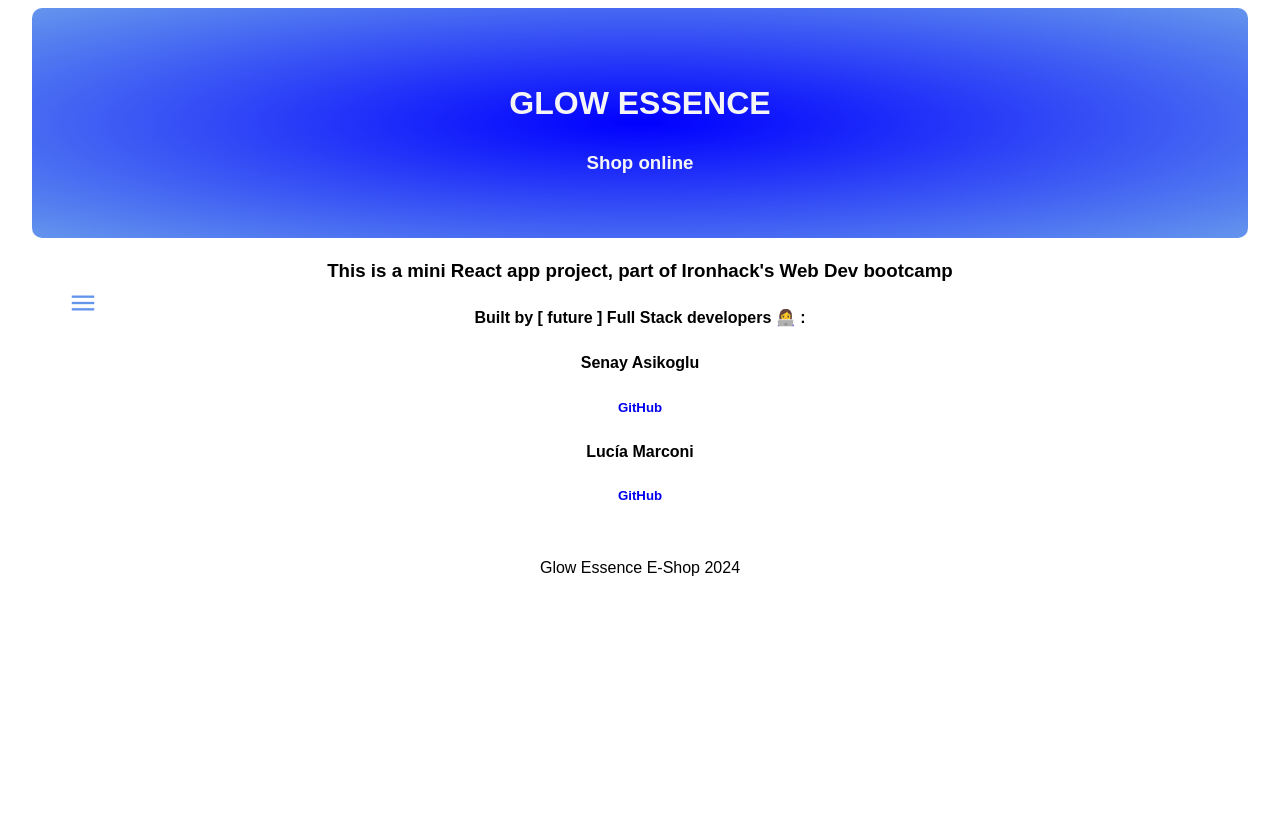
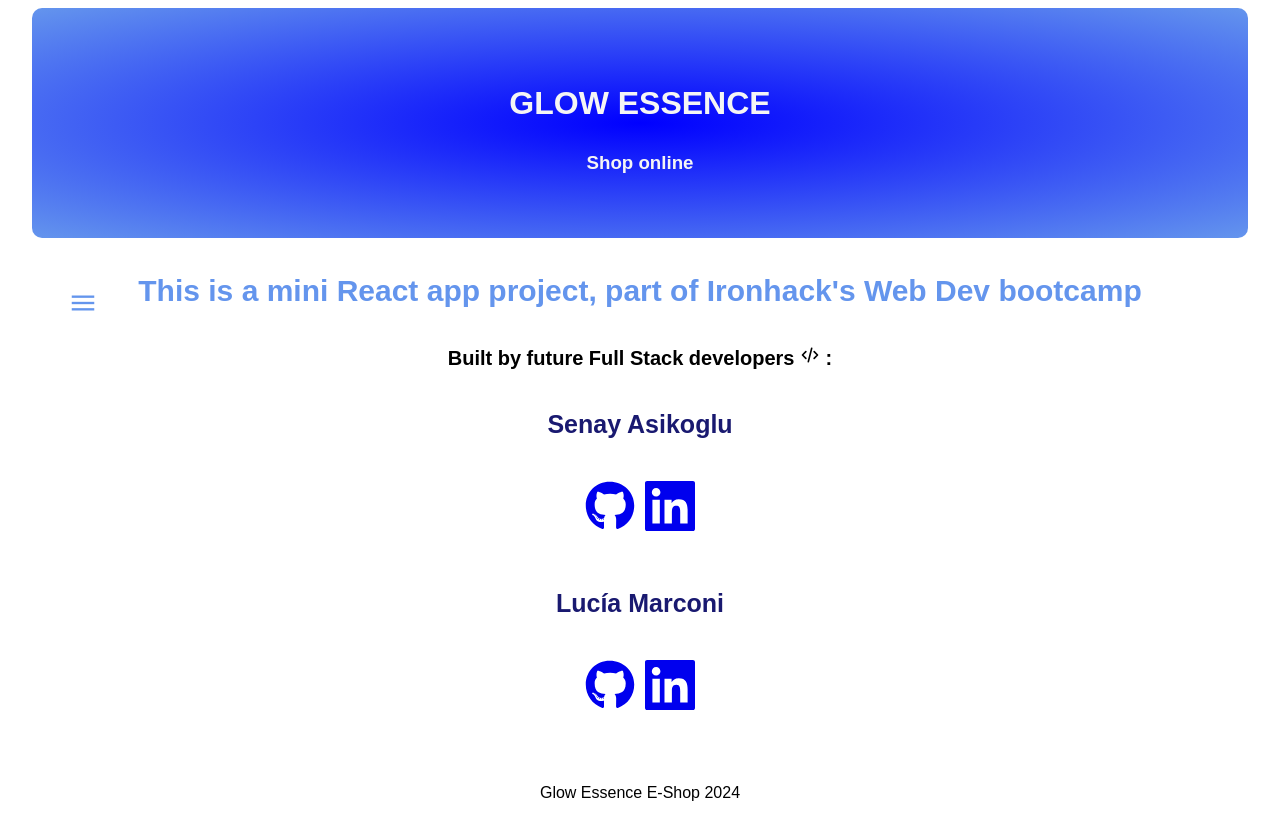
Before and after one commit to senayasikoglu/react-mini-e-commerce-project, a React (Vite) app: page /about in a window 1280 px wide. Built offline with nearby package versions, Linux system fonts and the light colour scheme.

Commit message:
Add styles to About and some other details

```diff
--- a/src/App.css
+++ b/src/App.css
@@ -66,7 +66,6 @@
   display: flex;
   flex-direction: column;
   justify-content: space-between;
-
   box-shadow:  0px 15px 15px rgb(164, 187, 229);
 
 }
@@ -94,7 +93,7 @@
   margin: 0 auto;
 }
 .details-text{
-font-size: 15px;
+font-size: 18px;
 }
 .add-form{
   display: flex;
@@ -116,6 +115,8 @@
 .item-details{
   margin-top: 50px;
   margin-bottom: 150px;
+  font-size: 15px;
+
 }
 .menu-icon {
   width: 50px;
@@ -133,11 +134,13 @@
 }
 
 .add-form h3{
-  font-size: 30px;
-  color: navy;
+  font-size: 25px;
+  color: blue;
 }
 .add-form{
-border: 1px solid navy;
+  border: 1px cornflowerblue solid;
+box-shadow:  0px 15px 15px rgb(164, 187, 229);
+border-radius: 10px;
 margin: 0 auto;
 width: 40%;
 }
@@ -182,7 +185,7 @@
   cursor: pointer;
 }
 .trash:hover{
-  color: tomato;
+  color: red;
 }
 
 .btn {
@@ -235,3 +238,20 @@
   width: 120px;
   margin: 20px;
 }
+.subtitle{
+  color: black;
+  font-size: 20px;
+}
+.name{
+  font-size: 25px;
+  color: midnightblue
+}
+
+.about-title{
+  color: cornflowerblue;
+  font-size: 30px;
+}
+.about-link{
+  font-size: 50px;
+  margin: 5px
+}
--- a/src/App.jsx
+++ b/src/App.jsx
@@ -28,7 +28,7 @@
 
   const updateProduct = (editedItem) => {
     console.log("updateProduct method....");
-    let index = productsToDisplay.findIndex(product => product.id === editedItem.id );
+    let index = productsToDisplay.findIndex(product => product.id === editedItem.id);
 
     let newList = productsToDisplay;
 
@@ -56,10 +56,10 @@
       <Routes>
         <Route path="/" element={<Dashboard productsToDisplay={productsToDisplay}
           deleteProduct={deleteProduct}
-                                            addProduct={addProduct}  />} />
+          addProduct={addProduct} />} />
         <Route path="/about" element={<About />} />
         <Route path="/itemdetails/:itemId"
-          element={<ItemDetails updateProduct={updateProduct} products={productsToDisplay} />}  />
+          element={<ItemDetails updateProduct={updateProduct} products={productsToDisplay} />} />
         <Route path="*" element={<NotFound />} />
       </Routes>
 
--- a/src/components/About.jsx
+++ b/src/components/About.jsx
@@ -1,20 +1,26 @@
+import { FaGithub } from "react-icons/fa";
+import { TbCode } from "react-icons/tb";
+import { GrLinkedin } from "react-icons/gr";
+
+
 function About() {
     return (
         <>
 
-            <h3>This is a mini React app project, part of Ironhack's Web Dev bootcamp</h3>
-            <h4>Built by [ future ] Full Stack developers 👩‍💻 :</h4>
-            <div>
-                <h4>Senay Asikoglu</h4>
-                <h5><a href="https://github.com/senayasikoglu" target="blank">GitHub</a></h5>
-            </div >
-            <div>
-
-                <h4>Lucía Marconi</h4>
-                <h5><a href="https://github.com/Lumarconi21" target="blank">GitHub</a></h5>
+            <h3 className="about-title">This is a mini React app project, part of Ironhack's Web Dev bootcamp</h3>
+            <h4 className="subtitle">Built by future Full Stack developers <TbCode /> :</h4>
 
 
-            </div >
+            <h4 className="name">Senay Asikoglu</h4>
+            <a className="about-link" href="https://github.com/senayasikoglu" target="blank"><FaGithub />
+            </a>
+            <a className="about-link" href="https://www.linkedin.com/in/senayasikoglu/" target="blank"><GrLinkedin /></a>
+
+            <h4 className="name">Lucía Marconi</h4>
+            <a className="about-link" href="https://github.com/senayasikoglu" target="blank"><FaGithub />
+            </a>
+            <a className="about-link" href="https://www.linkedin.com/in/lumarconi21/" target="blank"><GrLinkedin /></a>
+
         </>
     )
 }
--- a/src/components/AddForm.jsx
+++ b/src/components/AddForm.jsx
@@ -1,5 +1,6 @@
 import { useState } from "react";
 import products from "../assets/products.json";
+import { BiAddToQueue } from "react-icons/bi";
 
 function AddForm(props) {
 
--- a/src/components/ItemDetails.jsx
+++ b/src/components/ItemDetails.jsx
@@ -90,11 +90,11 @@
           <h1 className="item-title">{editedItem ? editedItem.title : selectedItem.title}</h1>
           <h3 className="brand">{selectedItem.brand}</h3>
           {selectedItem.images.length > 1 ? (
-          <img className="img-detail" src={ selectedItem.images[1]} />
-          ) : (<img className="img-detail" src={ selectedItem.images[0]}  />)}
+            <img className="img-detail" src={selectedItem.images[1]} />
+          ) : (<img className="img-detail" src={selectedItem.images[0]} />)}
           <h3 className="details-text">${selectedItem.price}</h3>
           <h3 className="details-text">{selectedItem.description}</h3>
-          <h5>Rating ★ {selectedItem.rating}</h5>
+          <h5 className="details-text">Rating ★ {selectedItem.rating}</h5>
 
           <button className="edit btn" onClick={handleEdit}>
             Edit Product
```
Lines whose indentation alone changed are shown as unchanged.
